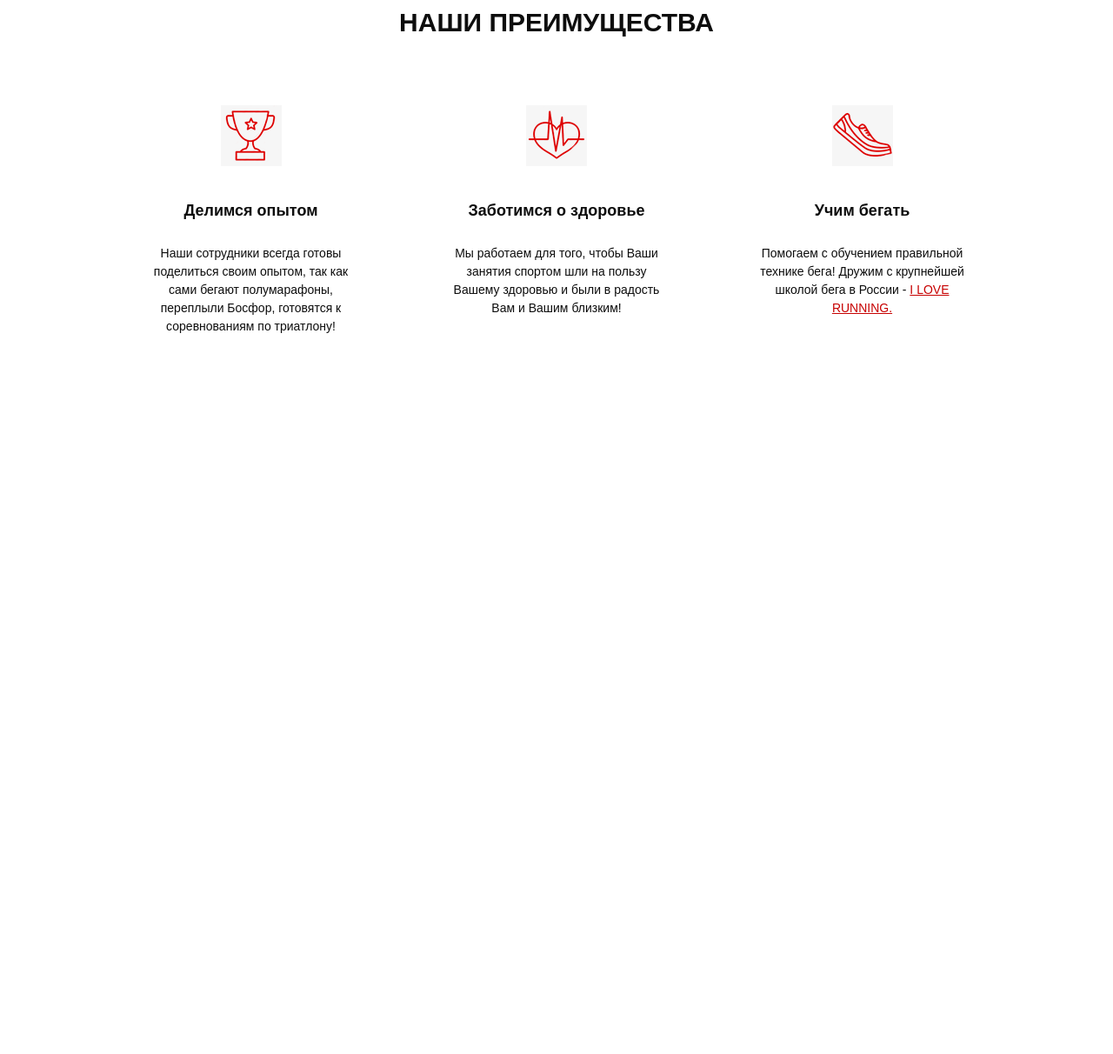
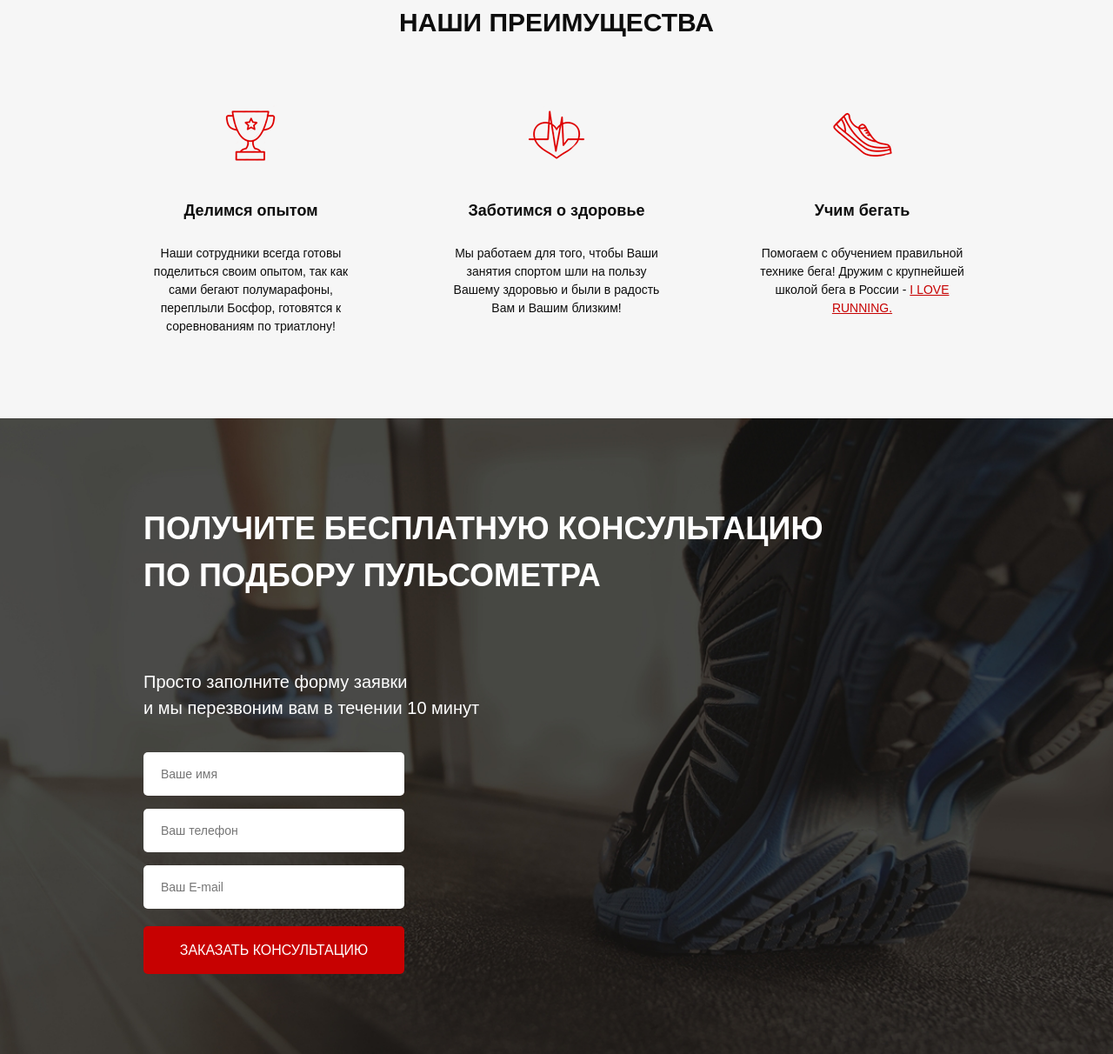
Before and after one commit to RCSCEB1630015/pulsometr, a website: page src/index.html in a window 1280 px wide. Shown: the part 777-1989 px from the top of the page at 87% size. Before the commit the page ends 1258 px from the top, so only its background shows below. Drawn offline with Linux system fonts and the light colour scheme.

Commit message:
pulse/ver1.0.1

```diff
--- a/src/index.html
+++ b/src/index.html
@@ -46,7 +46,7 @@
 
     <div class="advantages">
         <div class="container">
-            <h2 class="advantages__subtitle">НАШИ ПРЕИМУЩЕСТВА</h2>
+            <h2 class="title">НАШИ ПРЕИМУЩЕСТВА</h2>
             <div class="advantages__wrapper">
                 <div class="advantages__item">
                     <img src="icons/cup.png" alt="cup" class="advatages__icon">
@@ -72,5 +72,24 @@
             </div>
         </div>
     </div>
+
+    <div class="consultation">
+        <div class="container">
+            <h2 class="title title_left">Получите бесплатную консультацию <br>
+                по подбору пульсометра </h2>
+                <div class="consultation__descr">
+                    Просто заполните форму заявки <br>
+                    и мы перезвоним вам в течении 10 минут
+                </div>
+                <form class="feed-form" action="#">
+                    <input name="name" required placeholder="Ваше имя" type="text">
+                    <input name="phone" required placeholder="Ваш телефон" type="number">
+                    <input name="email" required placeholder="Ваш E-mail" type="email">
+
+                    <button class="button button_submit">заказать кОНСУЛЬТАЦИЮ</button>
+                </form>
+
+        </div>
+    </div>
 </body>
 </html>
--- a/src/sass/blocks/_advantages.scss
+++ b/src/sass/blocks/_advantages.scss
@@ -1,12 +1,8 @@
 .advantages {
     min-height: 470px;
     padding: 70px 0 95px 0;
-    h2{
-        text-align: center;
-        color: #0d0d0d;
-        font-size: 30px;
-        font-weight: 700;
-    }
+    background-color: #f6f6f6;
+
     &__wrapper {
         display: flex;
         justify-content: space-between;
--- a/src/sass/blocks/_buttons.scss
+++ b/src/sass/blocks/_buttons.scss
@@ -14,4 +14,9 @@
         height: 50px;
         font-size: 16px;
         }
+    &_submit {
+        width: 100%;
+        height: 55px;
+        font-size: 16px;
+    }
 }
--- /dev/null
+++ b/src/sass/blocks/_consultation.scss
@@ -0,0 +1,11 @@
+.consultation {
+    min-height: 680px;
+    padding: 100px 0 92px 0;
+    background: url(../img/bg2.jpg) center (center/cover) no-repeat;
+    &__descr {
+        color: #ffffff;
+        font-size: 20px;
+        font-weight: 500;
+        margin-top: 80px;
+    }
+}
--- /dev/null
+++ b/src/sass/blocks/_forms.scss
@@ -0,0 +1,20 @@
+.feed-form {
+    margin-top: 36px;
+    width: 300px;
+    display: flex;
+    flex-direction: column;
+    input {
+        margin-bottom: 15px;
+        padding: 0 20px;
+        color: #4b4b4b;
+        font-size: 14px;
+        font-weight: 300;
+        height: 50px;
+        border: none;
+        border-radius: 5px;
+        &:nth-child(3) {
+            margin-bottom: 20px;
+        }
+
+    }
+}
--- a/src/sass/blocks/_promo.scss
+++ b/src/sass/blocks/_promo.scss
@@ -1,7 +1,7 @@
 .promo {
     min-height: 650px;
     padding: 21px 0 93px 0;
-    background: url(../../img/bg1.jpg) center (center/cover) no-repeat;
+    background: url(../img/bg1.jpg) center (center/cover) no-repeat;
     &__wrapper {
         display: flex;
         flex-direction: column;
--- /dev/null
+++ b/src/sass/blocks/_titles.scss
@@ -0,0 +1,13 @@
+.title{
+    text-align: center;
+    color: #0d0d0d;
+    font-size: 30px;
+    font-weight: 700;
+    text-transform: uppercase;
+    &_left {
+        color: #ffffff;
+        font-size: 36px;
+        font-weight: 700;
+        text-align: left;
+    }
+}
--- a/src/sass/style.scss
+++ b/src/sass/style.scss
@@ -12,4 +12,7 @@
 @import 'blocks/header';
 @import 'blocks/buttons';
 @import 'blocks/advantages';
+@import 'blocks/titles';
 @import 'base/media';
+@import 'blocks/consultation';
+@import 'blocks/forms';
```
Also changed, not shown: src/css/style.min.css.
